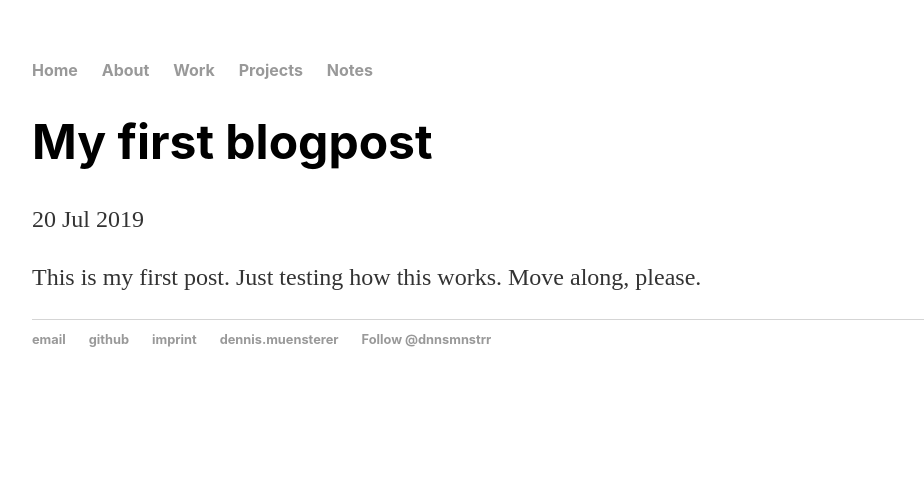
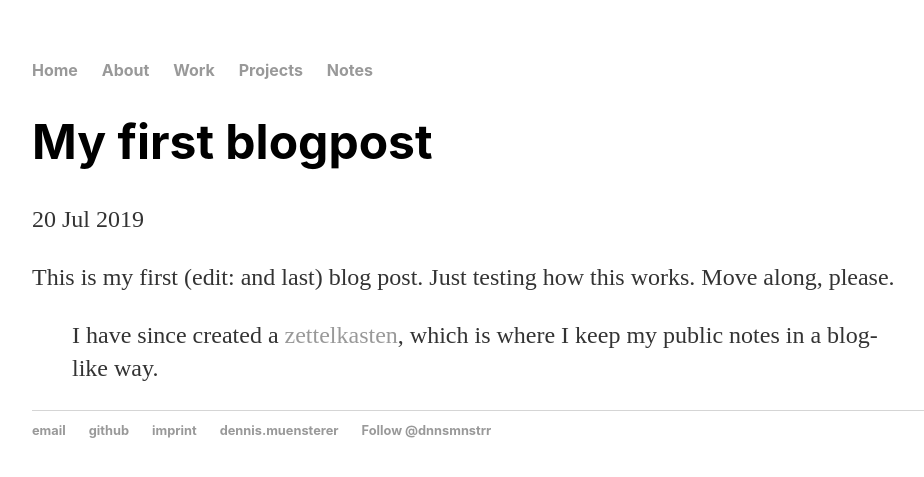
Before and after one commit to dnnsmnstrr/dnnsmnstrr.github.io, a Jekyll site: the page built from _posts/2019-07-20-my-first-post.md, in a window 1280 px wide. Shown: the top 477 px of the page, without its empty margins (160-1084 px from the left). Built offline with Jekyll 4.4.1, drawn with Linux system fonts in a browser that asks for light colours; comment, search, counter and statistics services are not loaded.

```diff
--- a/_posts/2019-07-20-my-first-post.md
+++ b/_posts/2019-07-20-my-first-post.md
@@ -5,4 +5,6 @@ date: 2019-07-20
 tags: helloworld
 ---
 
-This is my first post. Just testing how this works. Move along, please.
+This is my first (edit: and last) blog post. Just testing how this works. Move along, please.
+
+> I have since created a [zettelkasten](https://github.com/dnnsmnstrr/zettelkasten), which is where I keep my public notes in a blog-like way.
```
Also changed, not shown: 404.md (+1 -2 lines).
